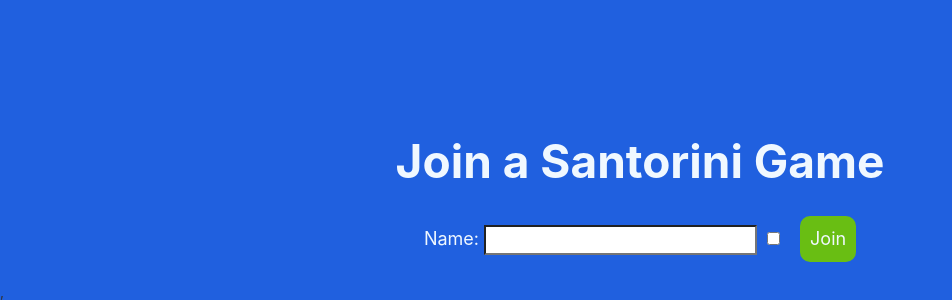
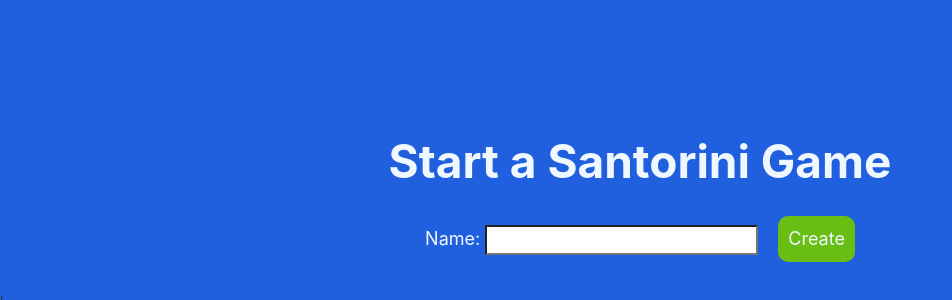
Before and after one commit to arkmenos/santorini-app, a React (Vite) app: page / in a window 1280 px wide. Shown: the part 146-446 px from the top of the page, without its empty margins (0-952 px from the left). Built offline with nearby package versions, Linux system fonts and the light colour scheme; no server answers.

Commit message:
Fixed client-routing issues

```diff
--- a/index.css
+++ b/index.css
@@ -4,6 +4,10 @@
     width:100%
 }
 
-*{
+html,
+body,
+#root,.app > div {
     background-color:hsl(220, 75%, 50%);
+    height: 100%;
+    overflow-x: hidden;
 }
--- a/index.html
+++ b/index.html
@@ -5,7 +5,7 @@
     <link rel="icon" type="image/svg+xml" href="/vite.svg" />
     <link rel="stylesheet" type="text/css" href="index.css" />
     <meta name="viewport" content="width=device-width, initial-scale=1.0" />
-    <title>Vite + React + TS</title>
+    <title>Arc's Santorini</title>
   </head>
   <body>
     <div id="root"></div>
--- a/src/App.tsx
+++ b/src/App.tsx
@@ -1,15 +1,22 @@
-import { Route, Routes } from 'react-router-dom'
+import { BrowserRouter, Route, Routes } from 'react-router-dom'
 import Home from './components/home/Home'
 
 function App() {
   return (
-    <>
+    <div className='app'>
       <Routes>
         <Route path="/" element= {<Home />}/>
         <Route path="/:paramRoomId" element= {<Home />}/>
+        <Route path="*" element={<p>Path not resolved</p>} />
       </Routes>
-    </>
+    </div>
   )
 }
 
+export const Approot = () => (
+  <BrowserRouter>
+    <App />
+  </BrowserRouter>
+)
+
 export default App
--- a/src/components/home/Home.tsx
+++ b/src/components/home/Home.tsx
@@ -62,7 +62,7 @@
     }
 
     useEffect(() => {
-        if(paramRoomId !== "/"){
+        if(paramRoomId){
             setRoomId(paramRoomId)
             setJoin(true)
         }
--- a/src/main.tsx
+++ b/src/main.tsx
@@ -1,19 +1,15 @@
 import React from 'react'
 import ReactDOM from 'react-dom/client'
-import App from './App.tsx'
+import { Approot } from './App.tsx'
 import { Provider } from 'react-redux'
 import { store } from './app/store.ts'
-import { createBrowserRouter, RouterProvider } from 'react-router-dom'
 
-const router = createBrowserRouter([{
-  path:"/",
-  element: <App />
-}])
+
 ReactDOM.createRoot(document.getElementById('root')!).render(
 
   <Provider store={store}>
      <React.StrictMode>
-      <RouterProvider router={router} />
+      <Approot />
     </React.StrictMode>,
   </Provider>
 )
```
